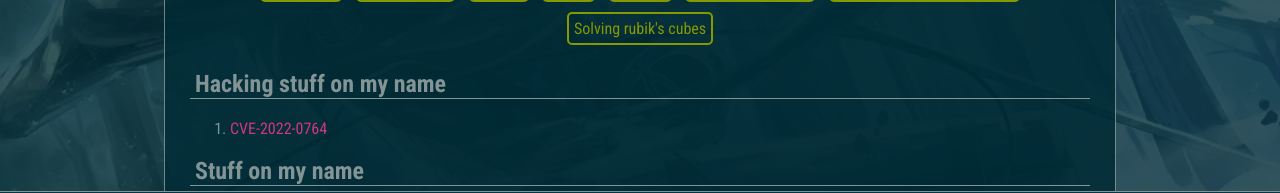
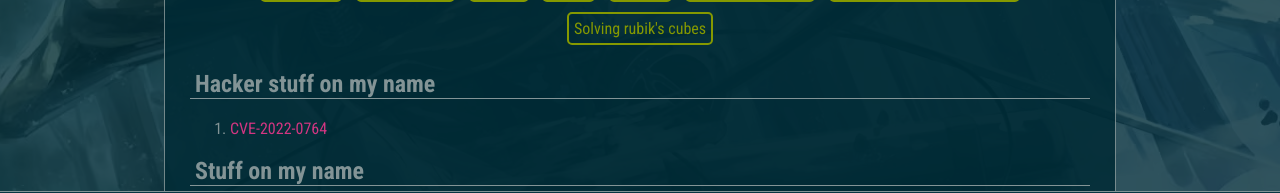
Before and after one commit to 231tr0n/231tr0n.github.io, a SvelteKit app: page / in a window 1280 px wide. Shown: the part 564-757 px from the top of the page. Built offline with nearby package versions, Linux system fonts and the light colour scheme; grey boxes are pictures that could not be loaded.

Commit message:
fix: spelling mistake

```diff
--- a/src/routes/+page.svelte
+++ b/src/routes/+page.svelte
@@ -37,7 +37,7 @@
 		<div class="badge">Solving rubik's cubes</div>
 	</div>
 
-	<h2>Hacking stuff on my name</h2>
+	<h2>Hacker stuff on my name</h2>
 	<ol>
 		<li>
 			<a target="_blank" href="https://huntr.com/bounties/001d1c29-805a-4035-93bb-71a0e81da3e5">
```
